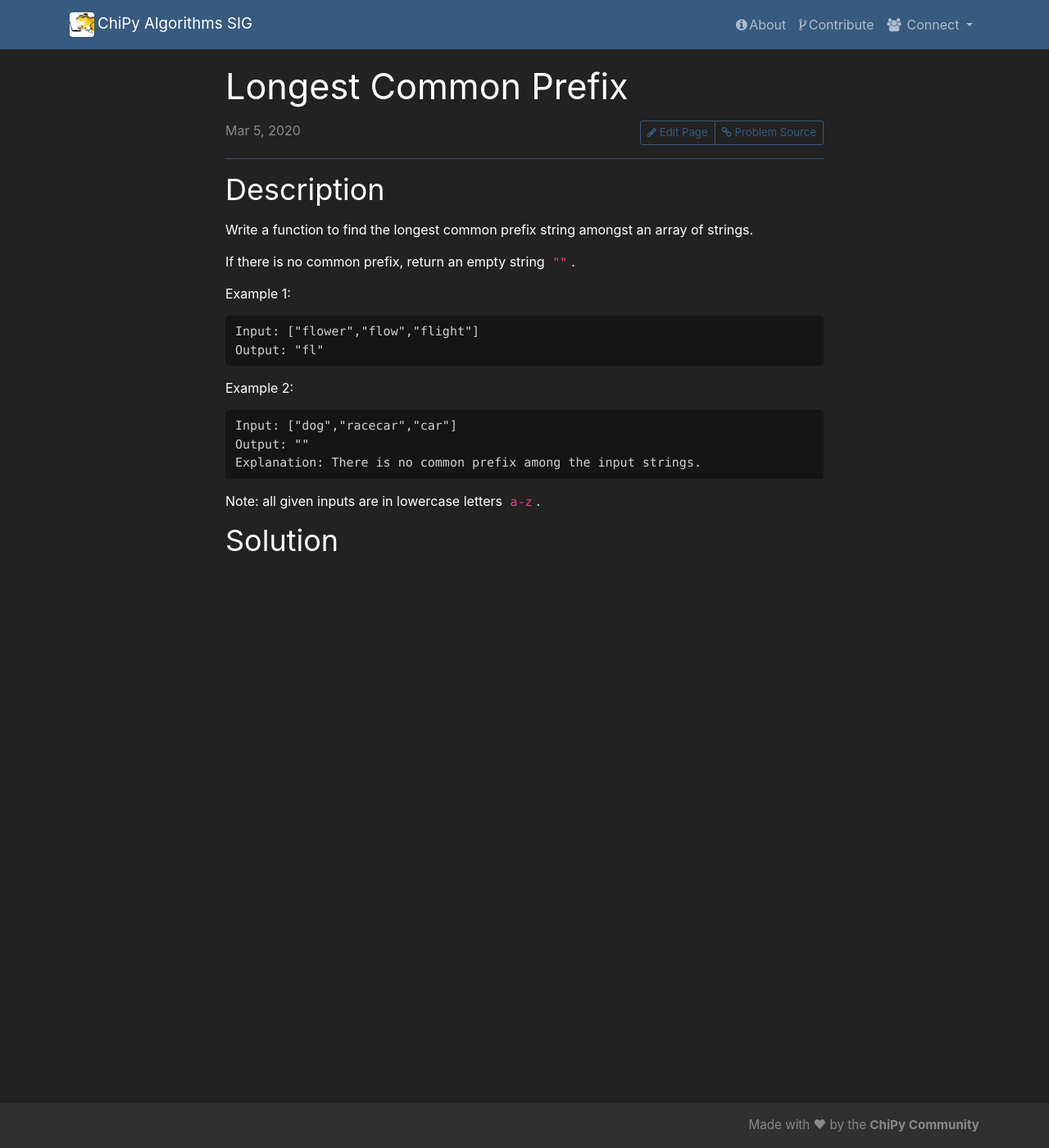
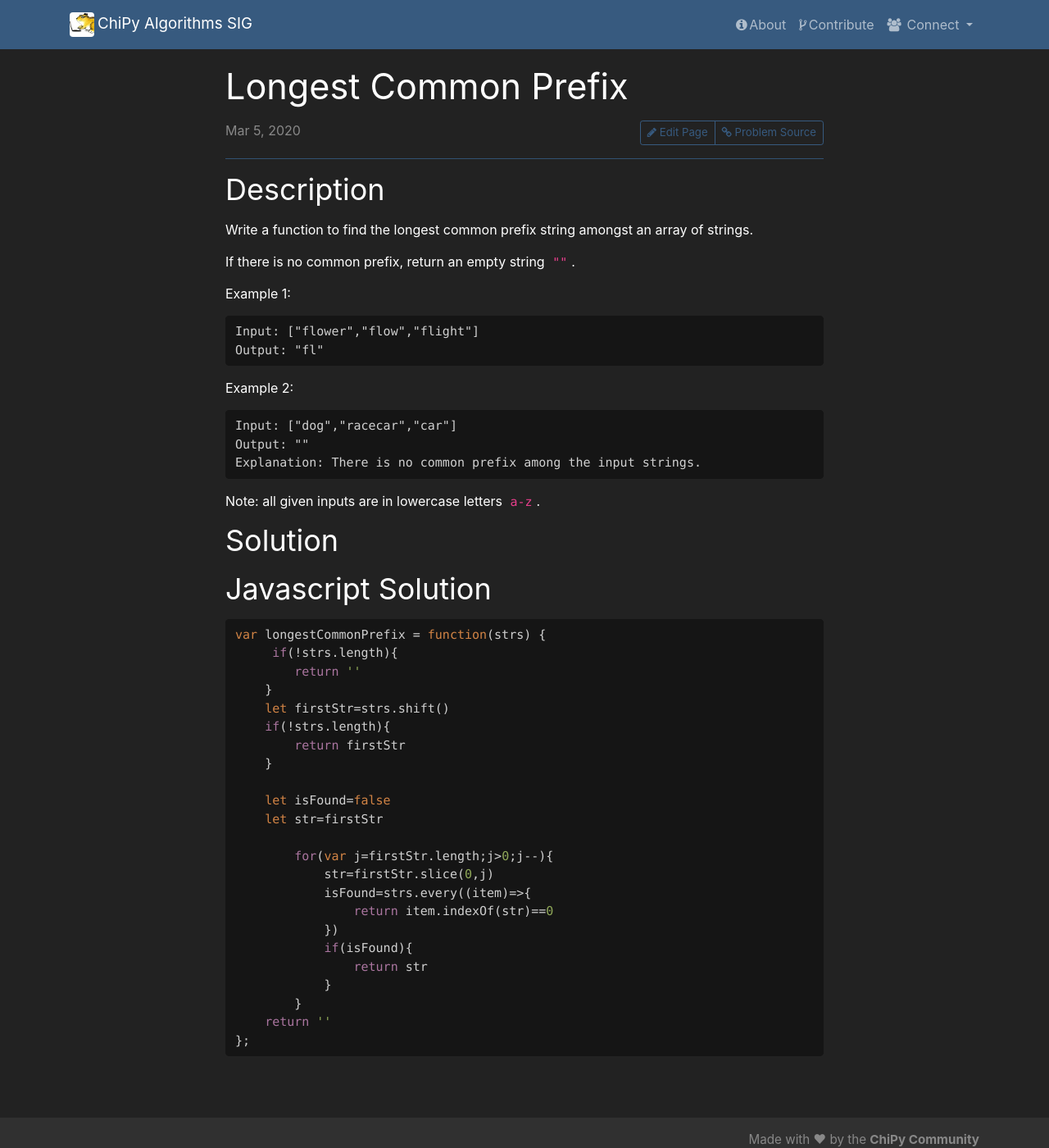
Before and after one commit to chicagopython/algosig, a Jekyll site: the page built from _posts/2020-03-05-longest-common-prefix.md, in a window 1280 px wide and 1400 px high. Shown: the whole window at 82% size. Built offline with Jekyll 4.4.1, drawn with Linux system fonts in a browser that asks for light colours; nearby versions of some CDN libraries; our own code applies the rules of GitHub Pages for plain Markdown files.

Commit message:
Update 2020-03-05-longest-common-prefix.md

````diff
--- a/_posts/2020-03-05-longest-common-prefix.md
+++ b/_posts/2020-03-05-longest-common-prefix.md
@@ -28,3 +28,30 @@ Explanation: There is no common prefix among the input strings.
 Note: all given inputs are in lowercase letters `a-z`.
 
 ## Solution
+
+## Javascript Solution
+```javascript
+var longestCommonPrefix = function(strs) {
+     if(!strs.length){
+        return ''
+    }
+    let firstStr=strs.shift()
+    if(!strs.length){
+        return firstStr
+    }
+
+    let isFound=false
+    let str=firstStr
+
+        for(var j=firstStr.length;j>0;j--){
+            str=firstStr.slice(0,j)
+            isFound=strs.every((item)=>{
+                return item.indexOf(str)==0
+            })
+            if(isFound){
+                return str
+            }
+        }
+    return ''
+};
+```
````
